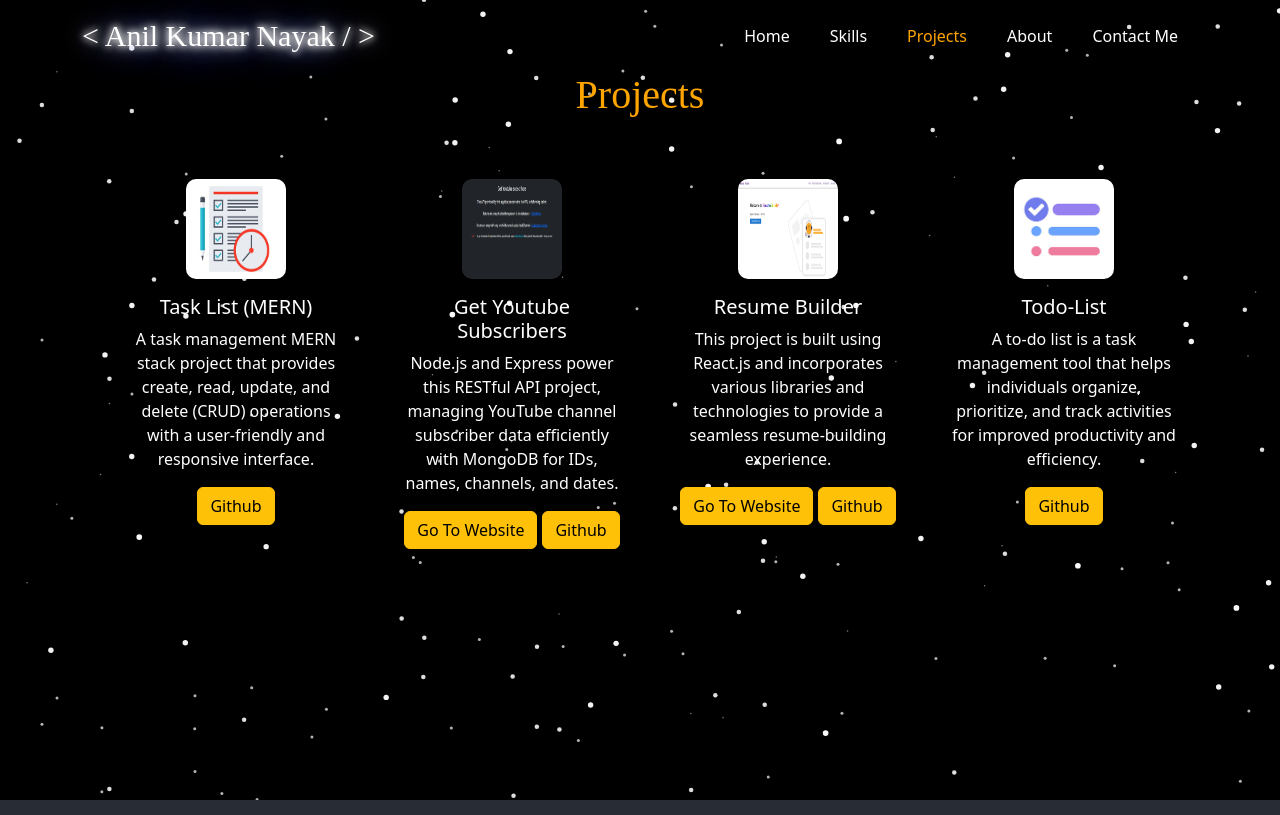
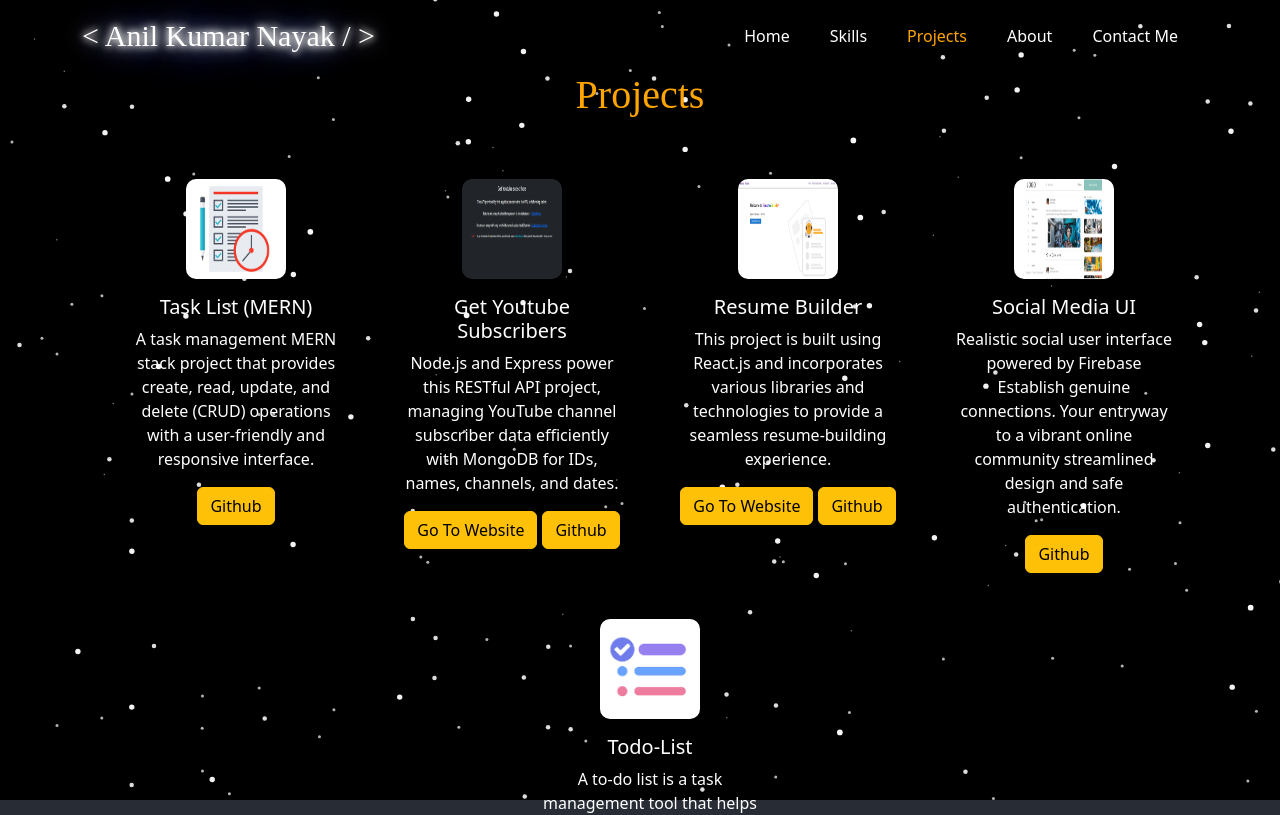
Before and after one commit to anil639/portfolio, a React (Create React App) app: page /portfolio/project in a window 1280 px wide. Shown: the top 815 px of the page. Built offline with nearby package versions, Linux system fonts and the light colour scheme.

Commit message:
SocialMedia UI project added.

```diff
--- a/src/components/Projects/ProjectData.js
+++ b/src/components/Projects/ProjectData.js
@@ -2,6 +2,7 @@ import GetYoutubeSubscriber from "./Images/getYoutubeSubscribers.png";
 import ResumeBuilder from "./Images/Resume_builder_img.png";
 import todolist from "./Images/todolist.png";
 import taskList from "./Images/taskList.png";
+import SocialMediaUI from "./Images/SocialMediaUI.png";
 const ProjectData = [
   {
     image: taskList,
@@ -28,6 +29,14 @@ const ProjectData = [
     github_link: "https://github.com/anil639/resume_builder",
   },
   {
+    image: SocialMediaUI,
+    title: "Social Media UI",
+    description:
+      "Realistic social user interface powered by Firebase Establish genuine connections. Your entryway to a vibrant online community streamlined design and safe authentication.",
+    site_link: "",
+    github_link: "https://github.com/anil639/Social_Media_UI",
+  },
+  {
     image: todolist,
     title: "Todo-List",
     description:
```
Also changed, not shown: src/components/Projects/Images/SocialMediaUI.png (added).
